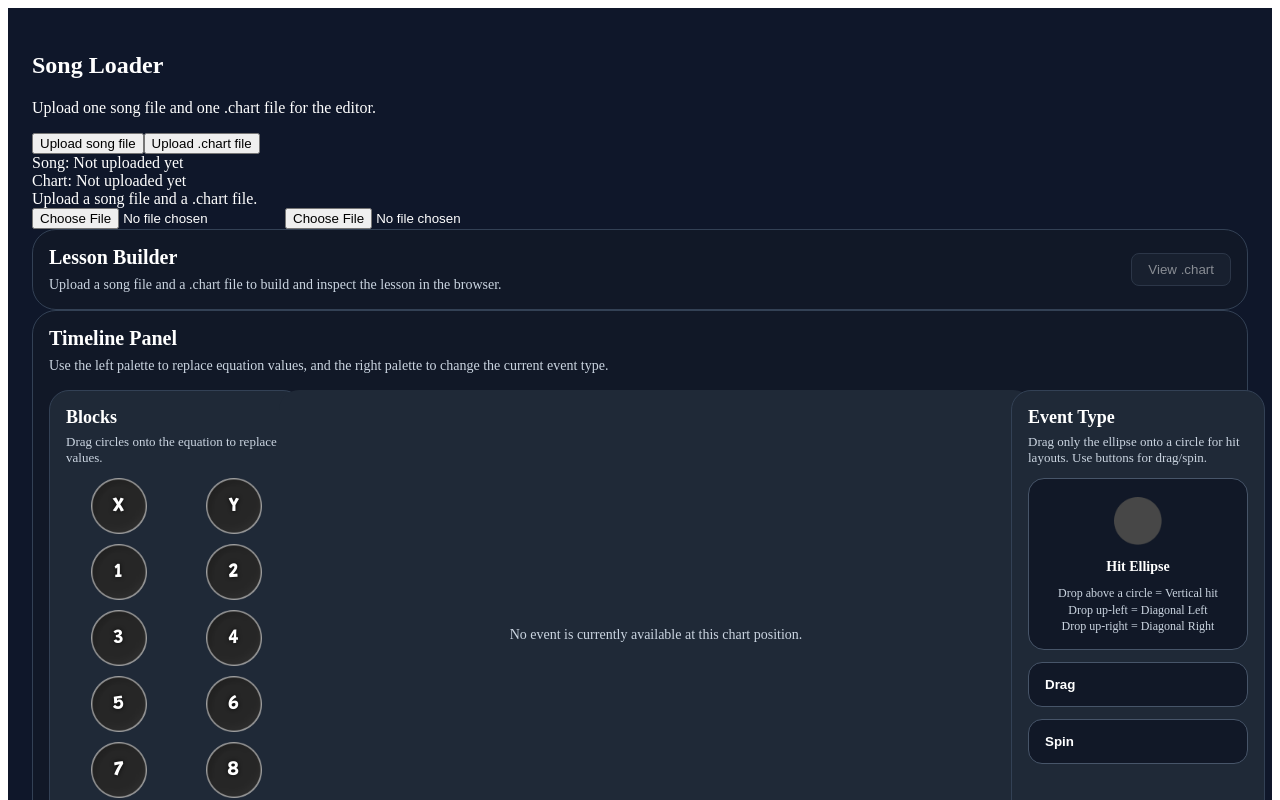
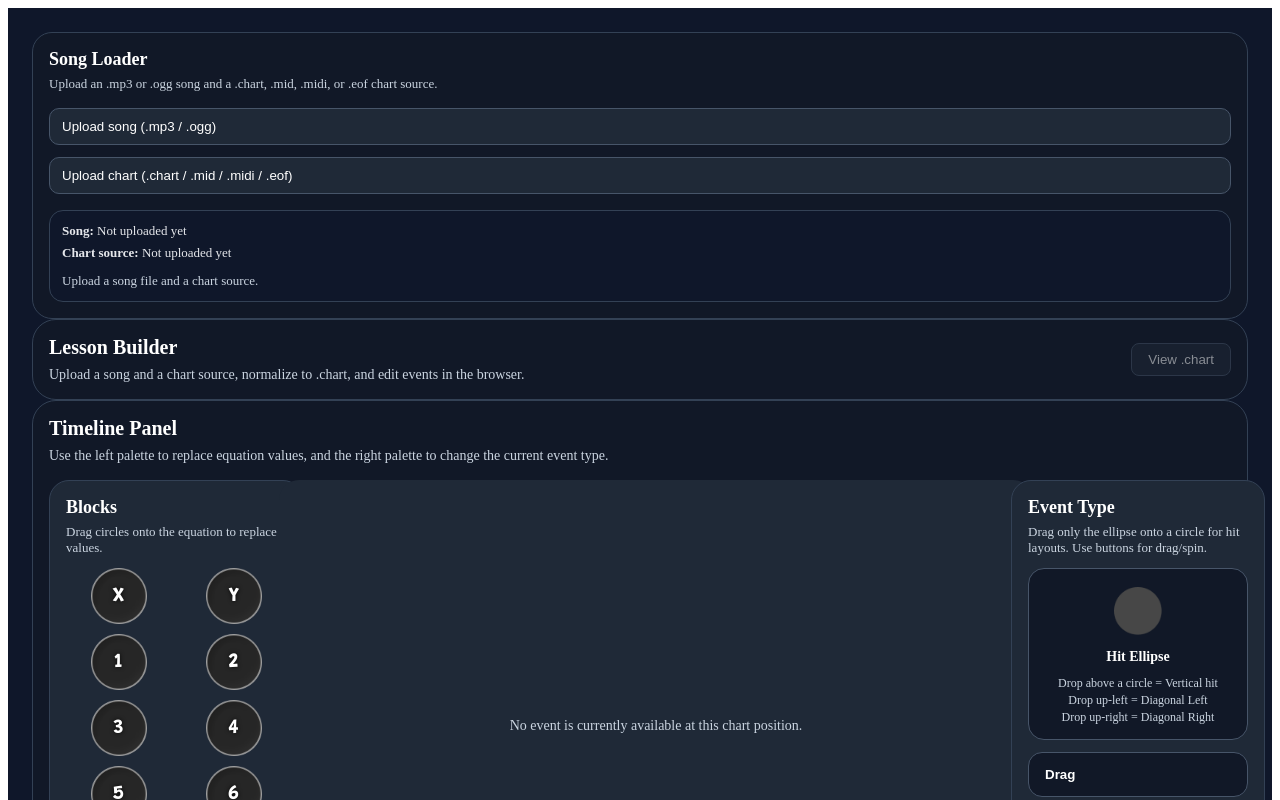
Before and after one commit to Thiiia/ultrarapidplatform, a Next.js app: page /editor in a window 1280 px wide. Shown: the top 800 px of the page. Built offline with nearby package versions, Linux system fonts and the light colour scheme.

Commit message:
Adding compatibility with .ogg for music and .eof/.mid for chart conversion.

```diff
--- /dev/null
+++ b/app/api/chart/convert/route.ts
@@ -0,0 +1,27 @@
+import { NextResponse } from "next/server"
+import { convertUploadedChartSourceToChartText } from "@/lib/server/chart-converter"
+
+export async function POST(request: Request) {
+  try {
+    const formData = await request.formData()
+    const file = formData.get("file")
+
+    if (!(file instanceof File)) {
+      return NextResponse.json(
+        { error: "No chart source file was uploaded." },
+        { status: 400 }
+      )
+    }
+
+    const result = await convertUploadedChartSourceToChartText(file)
+
+    return NextResponse.json(result)
+  } catch (error) {
+    console.error("[chart/convert] Conversion failed", error)
+
+    const message =
+      error instanceof Error ? error.message : "Chart conversion failed."
+
+    return NextResponse.json({ error: message }, { status: 400 })
+  }
+}
--- a/components/editor/EditorShell.tsx
+++ b/components/editor/EditorShell.tsx
@@ -2,9 +2,9 @@
 
 import { useEffect, useState } from "react"
 import { SongLoader } from "./SongLoader"
-import { Timeline } from "./Timeline"
 import { InspectorPanel } from "./InspectorPanel"
 import { BrowserTimelinePanel } from "./BrowserTimelinePanel"
+import { Timeline } from "./Timeline"
 import { useEditorStore } from "@/lib/editor/editor-store"
 
 type EditorShellProps = {
@@ -43,7 +43,7 @@ export function EditorShell({ chartFile = "" }: EditorShellProps) {
             onSongFileReady={(file) => {
               setSongFile(file)
             }}
-            onChartTextReady={(text, fileName) => {
+            onChartTextReady={({ text, fileName }) => {
               setChartText(text)
               setChartFileName(fileName)
             }}
@@ -67,7 +67,7 @@ export function EditorShell({ chartFile = "" }: EditorShellProps) {
                 Lesson Builder
               </h1>
               <p style={{ marginTop: "8px", marginBottom: 0, fontSize: "14px", color: "#cbd5e1" }}>
-                Upload a song file and a .chart file to build and inspect the lesson in the browser.
+                Upload a song and a chart source, normalize to .chart, and edit events in the browser.
               </p>
             </div>
 
--- a/components/editor/SongLoader.tsx
+++ b/components/editor/SongLoader.tsx
@@ -2,9 +2,49 @@
 
 import { ChangeEvent, useRef, useState } from "react"
 
+type ChartSourceFormat = "chart" | "mid" | "eof"
+
 type SongLoaderProps = {
   onSongFileReady: (file: File) => void
-  onChartTextReady: (text: string, fileName: string) => void
+  onChartTextReady: (payload: {
+    text: string
+    fileName: string
+    sourceFormat: ChartSourceFormat
+    warnings?: string[]
+  }) => void
+}
+
+type ConvertChartResponse = {
+  chartText: string
+  fileName: string
+  sourceFormat: ChartSourceFormat
+  warnings?: string[]
+}
+
+type ConvertChartErrorResponse = {
+  error?: string
+}
+
+function getChartSourceFormat(fileName: string): ChartSourceFormat | null {
+  const lower = fileName.toLowerCase()
+
+  if (lower.endsWith(".chart")) return "chart"
+  if (lower.endsWith(".mid") || lower.endsWith(".midi")) return "mid"
+  if (lower.endsWith(".eof")) return "eof"
+
+  return null
+}
+
+function isConvertChartResponse(
+  payload: ConvertChartResponse | ConvertChartErrorResponse
+): payload is ConvertChartResponse {
+  return (
+    typeof payload === "object" &&
+    payload !== null &&
+    "chartText" in payload &&
+    "fileName" in payload &&
+    "sourceFormat" in payload
+  )
 }
 
 export function SongLoader({
@@ -16,7 +56,8 @@ export function SongLoader({
 
   const [songName, setSongName] = useState("")
   const [chartName, setChartName] = useState("")
-  const [status, setStatus] = useState("Upload a song file and a .chart file.")
+  const [status, setStatus] = useState("Upload a song file and a chart source.")
+  const [isConverting, setIsConverting] = useState(false)
 
   const handleSongButtonClick = () => {
     songInputRef.current?.click()
@@ -30,11 +71,20 @@ export function SongLoader({
     const file = event.target.files?.[0]
     if (!file) return
 
+    const lower = file.name.toLowerCase()
+    if (!lower.endsWith(".mp3") && !lower.endsWith(".ogg")) {
+      setStatus("Please upload an .mp3 or .ogg file.")
+      event.target.value = ""
+      return
+    }
+
     setSongName(file.name)
     onSongFileReady(file)
-    setStatus(chartName
+    setStatus(
+      chartName
         ? `Loaded song "${file.name}" and chart "${chartName}".`
-      : `Loaded song "${file.name}". Now upload a .chart file.`)
+        : `Loaded song "${file.name}". Now upload a .chart, .mid, .midi, or .eof file.`
+    )
 
     event.target.value = ""
   }
@@ -43,7 +93,18 @@ export function SongLoader({
     const file = event.target.files?.[0]
     if (!file) return
 
+    const sourceFormat = getChartSourceFormat(file.name)
+    if (!sourceFormat) {
+      setStatus("Please upload a .chart, .mid, .midi, or .eof file.")
+      event.target.value = ""
+      return
+    }
+
     try {
+      setIsConverting(true)
+      setStatus(`Loading "${file.name}"...`)
+
+      if (sourceFormat === "chart") {
         const text = await file.text()
 
         if (!text.trim()) {
@@ -53,70 +114,184 @@ export function SongLoader({
         }
 
         setChartName(file.name)
-      onChartTextReady(text, file.name)
-      setStatus(songName
+        onChartTextReady({
+          text,
+          fileName: file.name,
+          sourceFormat: "chart",
+        })
+
+        setStatus(
+          songName
             ? `Loaded song "${songName}" and chart "${file.name}".`
-        : `Loaded chart "${file.name}". Now upload a song file.`)
+            : `Loaded chart "${file.name}". Now upload a song file.`
+        )
+
+        event.target.value = ""
+        return
+      }
+
+      const formData = new FormData()
+      formData.append("file", file)
+
+      const response = await fetch("/api/chart/convert", {
+        method: "POST",
+        body: formData,
+      })
+
+      const payload: ConvertChartResponse | ConvertChartErrorResponse =
+        await response.json()
+
+      if (!response.ok || !isConvertChartResponse(payload)) {
+        const message =
+          !isConvertChartResponse(payload) && payload.error
+            ? payload.error
+            : "Failed to convert chart source."
+        throw new Error(message)
+      }
+
+      setChartName(payload.fileName)
+      onChartTextReady({
+        text: payload.chartText,
+        fileName: payload.fileName,
+        sourceFormat: payload.sourceFormat,
+        warnings: payload.warnings,
+      })
+
+      if (payload.warnings?.length) {
+        setStatus(payload.warnings.join(" "))
+      } else {
+        setStatus(
+          songName
+            ? `Loaded song "${songName}" and converted "${file.name}" to .chart.`
+            : `Converted "${file.name}" to .chart. Now upload a song file.`
+        )
+      }
     } catch (error) {
-      console.error("Failed to read chart file", error)
-      setStatus(`Failed to read chart file "${file.name}".`)
+      console.error("Failed to load chart source", error)
+      const message =
+        error instanceof Error ? error.message : "Failed to load chart source."
+      setStatus(message)
     } finally {
+      setIsConverting(false)
       event.target.value = ""
     }
   }
 
   return (
-    <div className="rounded-2xl border p-4 space-y-4">
+    <div
+      style={{
+        borderRadius: "20px",
+        border: "1px solid #334155",
+        background: "#111827",
+        padding: "16px",
+        display: "flex",
+        flexDirection: "column",
+        gap: "16px",
+        color: "#FFFFFF",
+      }}
+    >
       <div>
-        <h2 className="text-lg font-semibold">Song Loader</h2>
-        <p className="text-sm text-gray-500">
-          Upload one song file and one .chart file for the editor.
+        <h2
+          style={{
+            margin: 0,
+            fontSize: "18px",
+            fontWeight: 700,
+            color: "#FFFFFF",
+          }}
+        >
+          Song Loader
+        </h2>
+        <p
+          style={{
+            marginTop: "6px",
+            marginBottom: 0,
+            fontSize: "13px",
+            color: "#cbd5e1",
+          }}
+        >
+          Upload an .mp3 or .ogg song and a .chart, .mid, .midi, or .eof chart source.
         </p>
       </div>
 
-      <div className="grid gap-3">
+      <div
+        style={{
+          display: "grid",
+          gap: "12px",
+        }}
+      >
         <button
           type="button"
           onClick={handleSongButtonClick}
-          className="rounded border px-4 py-2 text-left"
+          style={{
+            borderRadius: "10px",
+            border: "1px solid #475569",
+            background: "#1f2937",
+            color: "#FFFFFF",
+            padding: "10px 12px",
+            textAlign: "left",
+            cursor: "pointer",
+          }}
         >
-          Upload song file
+          Upload song (.mp3 / .ogg)
         </button>
 
         <button
           type="button"
           onClick={handleChartButtonClick}
-          className="rounded border px-4 py-2 text-left"
+          disabled={isConverting}
+          style={{
+            borderRadius: "10px",
+            border: "1px solid #475569",
+            background: "#1f2937",
+            color: "#FFFFFF",
+            padding: "10px 12px",
+            textAlign: "left",
+            cursor: isConverting ? "not-allowed" : "pointer",
+            opacity: isConverting ? 0.6 : 1,
+          }}
         >
-          Upload .chart file
+          {isConverting
+            ? "Converting chart source..."
+            : "Upload chart (.chart / .mid / .midi / .eof)"}
         </button>
       </div>
 
-      <div className="rounded-xl bg-black/5 p-3 text-sm text-gray-700 space-y-1">
+      <div
+        style={{
+          borderRadius: "14px",
+          background: "#0f172a",
+          border: "1px solid #334155",
+          padding: "12px",
+          fontSize: "13px",
+          color: "#e5e7eb",
+          display: "grid",
+          gap: "6px",
+        }}
+      >
         <div>
-          <span className="font-medium">Song:</span>{" "}
+          <span style={{ fontWeight: 600 }}>Song:</span>{" "}
           {songName || "Not uploaded yet"}
         </div>
         <div>
-          <span className="font-medium">Chart:</span>{" "}
+          <span style={{ fontWeight: 600 }}>Chart source:</span>{" "}
           {chartName || "Not uploaded yet"}
         </div>
-        <div className="pt-2 text-gray-500">{status}</div>
+        <div style={{ paddingTop: "6px", color: "#cbd5e1" }}>{status}</div>
       </div>
 
       <input
         ref={songInputRef}
         type="file"
-        accept="audio/*"
-        className="hidden"
+        accept=".mp3,.ogg,audio/mpeg,audio/ogg"
+        style={{ display: "none" }}
         onChange={handleSongChange}
       />
 
       <input
         ref={chartInputRef}
         type="file"
-        accept=".chart,text/plain"
-        className="hidden"
+        accept=".chart,.mid,.midi,.eof"
+        style={{ display: "none" }}
         onChange={handleChartChange}
       />
     </div>
--- /dev/null
+++ b/lib/server/chart-converter.ts
@@ -0,0 +1,66 @@
+type ChartSourceFormat = "chart" | "mid" | "eof"
+
+export type ChartConversionResult = {
+  chartText: string
+  fileName: string
+  sourceFormat: ChartSourceFormat
+  warnings?: string[]
+}
+
+function getChartSourceFormat(fileName: string): ChartSourceFormat | null {
+  const lower = fileName.toLowerCase()
+
+  if (lower.endsWith(".chart")) return "chart"
+  if (lower.endsWith(".mid") || lower.endsWith(".midi")) return "mid"
+  if (lower.endsWith(".eof")) return "eof"
+
+  return null
+}
+
+function getNormalizedChartFileName(fileName: string) {
+  return fileName.replace(/\.(chart|mid|midi|eof)$/i, ".chart")
+}
+
+export async function convertUploadedChartSourceToChartText(
+  file: File
+): Promise<ChartConversionResult> {
+  const sourceFormat = getChartSourceFormat(file.name)
+
+  if (!sourceFormat) {
+    throw new Error(
+      "Unsupported chart format. Please upload a .chart, .mid, .midi, or .eof file."
+    )
+  }
+
+  if (sourceFormat === "chart") {
+    const chartText = await file.text()
+
+    if (!chartText.trim()) {
+      throw new Error("The uploaded .chart file was empty.")
+    }
+
+    return {
+      chartText,
+      fileName: getNormalizedChartFileName(file.name),
+      sourceFormat: "chart",
+    }
+  }
+
+  // These branches are the server-side hooks for future converters.
+  // Keep the browser/editor workflow stable by converting everything
+  // into .chart text before it reaches the editor.
+
+  if (sourceFormat === "mid") {
+    throw new Error(
+      "MIDI upload is wired into the flow, but MIDI-to-.chart conversion is not implemented yet on the server."
+    )
+  }
+
+  if (sourceFormat === "eof") {
+    throw new Error(
+      "EOF upload is wired into the flow, but EOF-to-.chart conversion is not implemented yet on the server."
+    )
+  }
+
+  throw new Error("Unsupported chart source.")
+}
```
Lines whose indentation alone changed are shown as unchanged.
